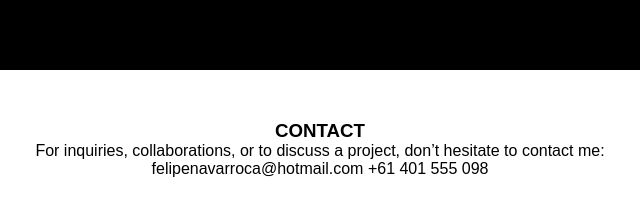
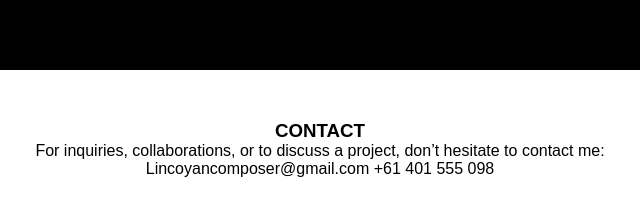
Before and after one commit to pablitodev1/Pagina_Felipe, a plain HTML site: page index.html in a window 1280 px wide. Shown: the part 2130-2346 px from the top of the page, 320-960 px from the left. Drawn offline with nearby package versions, Linux system fonts and the light colour scheme; a web font is replaced by a local one.

Commit message:
corrección tipos

```diff
--- a/index.html
+++ b/index.html
@@ -80,7 +80,7 @@
     <footer>
         <h3>CONTACT</h3>
         <p>For inquiries, collaborations, or to discuss a project, don’t hesitate to contact me:</p>
-        <p></p>felipenavarroca@hotmail.com +61 401 555 098</p>
+        <p></p>Lincoyancomposer@gmail.com +61 401 555 098</p>
     </footer>
 
      <script src="https://unpkg.com/aos@next/dist/aos.js"></script>
```
